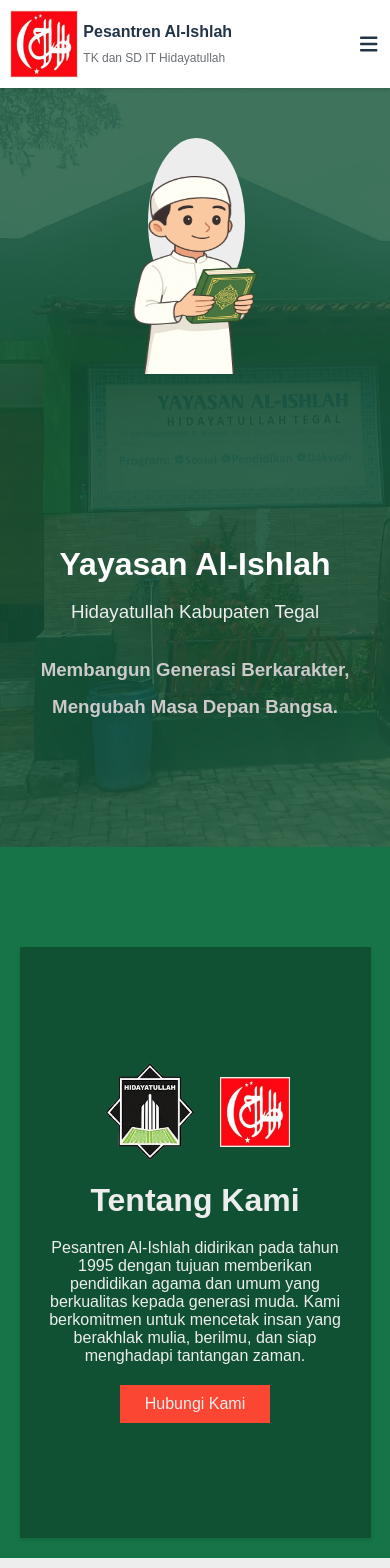
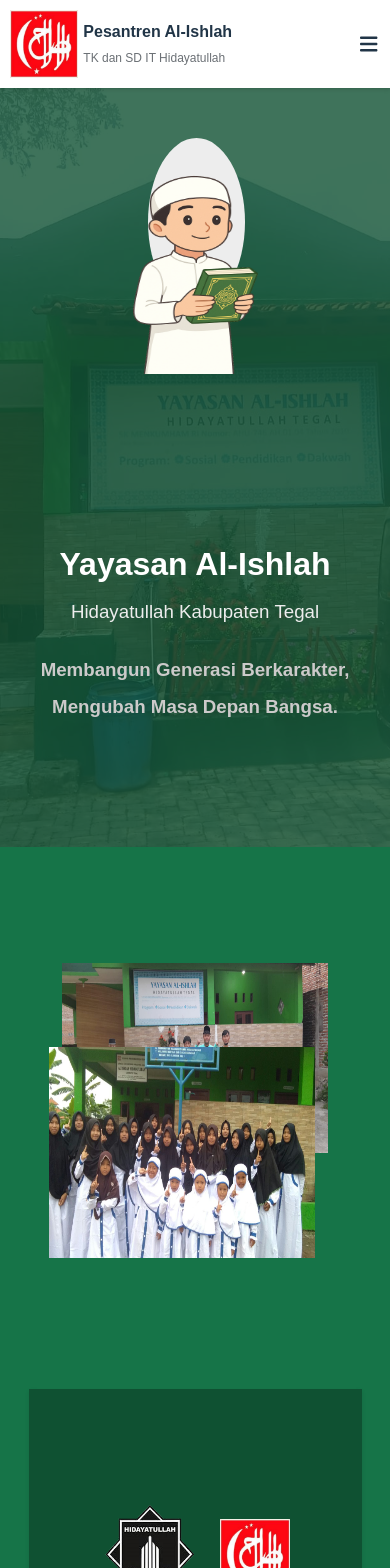
Before and after one commit to mohagusrifai02/al-ishlah, a Next.js app: page / in a window 390 px wide. Shown: the top 1568 px of the page. Built offline with nearby package versions, Linux system fonts and the light colour scheme; no server answers.

Commit message:
ui gambar about

```diff
--- a/src/app/about/page.tsx
+++ b/src/app/about/page.tsx
@@ -8,14 +8,35 @@
 const About =()=>{
     return (
         <>
-            <motion.div
-                className="container_about"
-                initial={{ opacity:0, y:30 }}
-                whileInView={{ opacity:1, y:0 }}
-                transition={{ duration:0.6 }}
-                viewport={{ amount:0.4, once:false }}
-            >
-                <div className="hero-about">
+            <div className="container_about">
+                <motion.div
+                    className="hero-about"
+                    initial={{ opacity:0, scale:0.8 }}
+                    whileInView={{ opacity:1, scale:1 }}
+                    transition={{ duration:0.6 }}
+                    viewport={{ amount:0.4, once:true }}>
+                    <motion.div
+                        className="hero-gambar"
+                        initial={{ opacity:0, scale:0.8 }}
+                        whileInView={{ opacity:1, scale:1 }}
+                        transition={{ duration:0.6 }}
+                        viewport={{ amount:0.4, once:true }}>
+                        <Image
+                            src='/mbakmbak.jpg'
+                            className='img-1'
+                            alt='about hero'
+                            width={600}
+                            height={400}
+                        />
+                        <Image
+                            src='/piknik.jpg'
+                            className='img-2'
+                            alt='about hero'
+                            width={600}
+                            height={400}
+                        />
+                    </motion.div>
+
                     <div className="deskripsi">
                         <div className="logo">
                             <Image
@@ -35,8 +56,8 @@
                         <p>Pesantren Al-Ishlah didirikan pada tahun 1995 dengan tujuan memberikan pendidikan agama dan umum yang berkualitas kepada generasi muda. Kami berkomitmen untuk mencetak insan yang berakhlak mulia, berilmu, dan siap menghadapi tantangan zaman.</p>
                         <Link href="/kontak" className='tbl-kontak'>Hubungi Kami</Link>
                     </div>
-                </div>
-            </motion.div>
+                </motion.div>
+            </div>
             <div className="title">
                 <h1>Statistik dan Pendidikan</h1>
             </div>
@@ -45,7 +66,7 @@
                     initial= {{opacity:0, scale:0.8}}
                     whileInView = {{ opacity:1, scale:1 }}
                     transition = {{ duration:0.6}}
-                    viewport= {{ amount:0.4, once:false}}
+                    viewport= {{ amount:0.4, once:true}}
                     className="santri putra">
                     <div className="card-santri">
                         <Image
@@ -82,7 +103,7 @@
                     initial= {{opacity:0, scale:0.8}}
                     whileInView = {{ opacity:1, scale:1 }}
                     transition = {{ duration:0.6}}
-                    viewport= {{ amount:0.4, once:false}}
+                    viewport= {{ amount:0.4, once:true}}
                     className="santri putra">
                     <div className="card-santri">
                         <Image
@@ -119,7 +140,7 @@
                     initial= {{opacity:0, scale:0.8}}
                     whileInView = {{ opacity:1, scale:1 }}
                     transition = {{ duration:0.6}}
-                    viewport= {{ amount:0.4, once:false}}
+                    viewport= {{ amount:0.4, once:true}}
                     className="santri putri">
                     <div className="card-santri">
                         <Image
@@ -156,7 +177,7 @@
                     initial= {{opacity:0, scale:0.8}}
                     whileInView = {{ opacity:1, scale:1 }}
                     transition = {{ duration:0.6}}
-                    viewport= {{ amount:0.4, once:false}}
+                    viewport= {{ amount:0.4, once:true}}
                     className="santri pengurus-putra">
                     <div className="card-santri">
                         <Image
@@ -193,7 +214,7 @@
                     initial= {{opacity:0, scale:0.8}}
                     whileInView = {{ opacity:1, scale:1 }}
                     transition = {{ duration:0.6}}
-                    viewport= {{ amount:0.4, once:false}}
+                    viewport= {{ amount:0.4, once:true}}
                     className="santri pengurus-putri">
                     <div className="card-santri">
                         <Image
--- a/src/app/blog/page.tsx
+++ b/src/app/blog/page.tsx
@@ -74,14 +74,14 @@
                     initial={{ opacity:0, x:-50 }}
                     whileInView={{ opacity:1, x:0 }}
                     transition={{ duration:0.6 }}
-                    viewport={{ amount: 0.4, once:false }}
+                    viewport={{ amount: 0.4, once:true }}
                 >Portal Berita</motion.h2>
                 <motion.div
                     className="sub-deskripsi"
                     initial={{ opacity:0, y:50 }}
                     whileInView={{ opacity:1, y:0 }}
                     transition={{ duration:0.6 }}
-                    viewport={{ amount:0.4, once:false }}>
+                    viewport={{ amount:0.4, once:true }}>
                     <Image src="/aguspemuda.png" alt="profile" width={100} height={100} className="img" />
                     <div className="deskripsi-title">
                         <h4>Moh agus rifai</h4>
--- a/src/app/globals.css
+++ b/src/app/globals.css
@@ -182,13 +182,45 @@
     background-color: #167448;
     padding-bottom: 20px;
 }
-
+.container_about .hero-about .hero-gambar{
+    width: 50%;
+    display: flex;
+    flex-direction: column;
+    justify-content: center;
+    align-items: center;
+    gap: 20px;
+    position: relative;
+}
+.container_about .hero-about .hero-gambar .img-1,
+.container_about .hero-about .hero-gambar .img-2{
+    width: 60%;
+    height: 45%;
+}
+.container_about .hero-about .hero-gambar .img-2{
+    position: relative;
+    z-index: 1;
+}
+.container_about .hero-about .hero-gambar .img-1{
+    position: absolute;
+    top: 150px;
+    left: 200px;
+    height: 100%;
+    z-index: 2;
+}
+.container_about .hero-about .deskripsi .logo{
+    width: 100%;
+    display: flex;
+    align-items: center;
+    justify-content: center;
+    gap: 20px;
+}
 .container_about .hero-about{
     width: 100%;
     display: flex;
     justify-content: center;
     align-items: center;
     gap: 20px;
+    padding: 0 10px;
 }
 .container_about .hero-about .deskripsi .logo{
     width: 100%;
@@ -271,7 +303,7 @@
 .container_kontak{
     width: 100%;
     display: flex;
-    background-color: #ffffff;
+    background-color: #ededed;
     justify-content: center;
     align-items: center;
 }
@@ -1106,8 +1138,26 @@
     }
     .container_about .hero-about .deskripsi{
     width: 90%;
+    }
+
+    .container_about .hero-about{
+        flex-direction: column;
+    }
+    .container_about .hero-about .hero-gambar{
+        width: 90%;
+        height: 50vh;
+    }
+    .container_about .hero-about .hero-gambar .img-1,
+    .container_about .hero-about .hero-gambar .img-2{
+        width: 80%;
+    }
+    .container_about .hero-about .hero-gambar .img-1{
+    position: absolute;
+    top: 200px;
+    left: 20px;
+    height: 50%;
+    z-index: 2;
 }
-
 
     /* akhir about */
 
--- a/src/app/kontak/page.tsx
+++ b/src/app/kontak/page.tsx
@@ -18,7 +18,7 @@
                     referrerPolicy="no-referrer-when-downgrade"></iframe>
                 </div>
                 <div className="deskripsi">
-                    <div className="title">
+                    <div className="title-kontak">
                         <h1>Contact Us</h1>
                         <h3>Yayasan Al-Ishlah</h3>
                     </div>
--- a/src/app/page.tsx
+++ b/src/app/page.tsx
@@ -17,7 +17,7 @@
                 initial={{ opacity:0, y:50 }}
                 whileInView={{ opacity:1, y:0 }}
                 transition={{ duration:0.6 }}
-                viewport={{ amount: 0.4, once:false }}
+                viewport={{ amount: 0.4, once:true }}
             >
                 <div className="lingkaran"></div>
                 <Image
@@ -32,7 +32,7 @@
                 initial={{ opacity:0, x:-50 }}
                 whileInView={{ opacity:1, x:0 }}
                 transition={{ duration:0.6 }}
-                viewport={{ amount:0.4, once:false }}
+                viewport={{ amount:0.4, once:true }}
             >
                 <div className="heading">
                     <h1>Yayasan Al-Ishlah</h1>
--- a/src/app/program/page.tsx
+++ b/src/app/program/page.tsx
@@ -43,7 +43,7 @@
                         initial={{ opacity:0, y:50 }}
                         whileInView={{ opacity:1, y:0 }}
                         transition={{ duration:0.6 }}
-                        viewport={{ amount:0.4, once:false }}
+                        viewport={{ amount:0.4, once:true }}
                     >
                         <div className="img">
                             <FontAwesomeIcon icon={faMosque} className='icon'/>
@@ -58,7 +58,7 @@
                         initial={{ opacity:0, y:50 }}
                         whileInView={{ opacity:1, y:0 }}
                         transition={{ duration:0.6 }}
-                        viewport={{ amount:0.4, once:false }}
+                        viewport={{ amount:0.4, once:true }}
                     >
                         <div className="img">
                             <FontAwesomeIcon icon={faHandHoldingHand} className='icon'/>
@@ -73,7 +73,7 @@
                         initial={{ opacity:0, y:50 }}
                         whileInView={{ opacity:1, y:0 }}
                         transition={{ duration:0.6 }}
-                        viewport={{ amount:0.4, once:false }}
+                        viewport={{ amount:0.4, once:true }}
                     >
                         <div className="img">
                             <FontAwesomeIcon icon={faSchool} className='icon'/>
@@ -94,7 +94,7 @@
                             initial={{ opacity:0, y:50 }}
                             whileInView={{ opacity:1, y:0 }}
                             transition={{ duration:0.6 }}
-                            viewport={{ amount:0.4, once:false }}
+                            viewport={{ amount:0.4, once:true }}
                             key={item._id} className='list-item'>
                             <span className='keterangan'>
                                 {item.judul}
```
Also changed, not shown: public/piknik.jpg (added).
